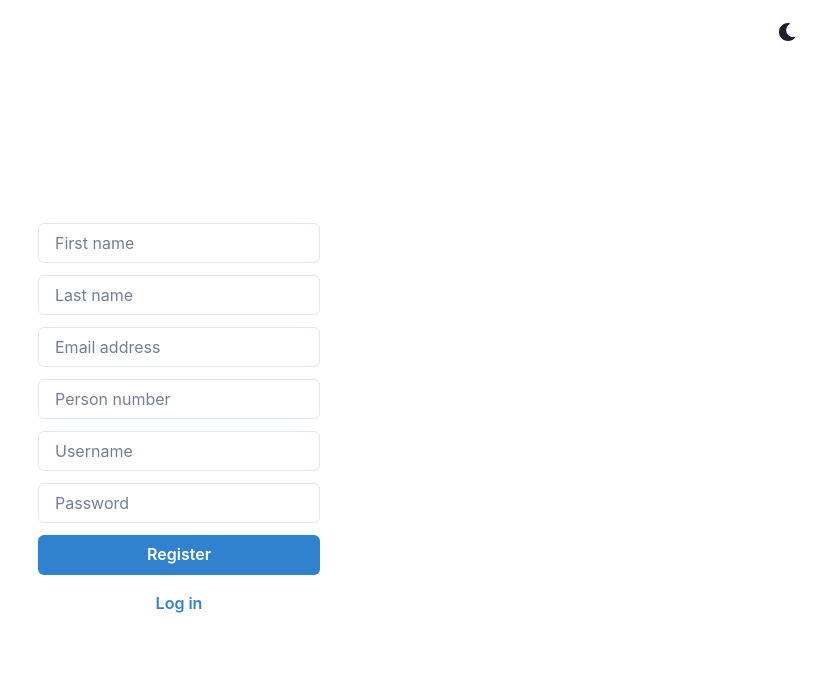
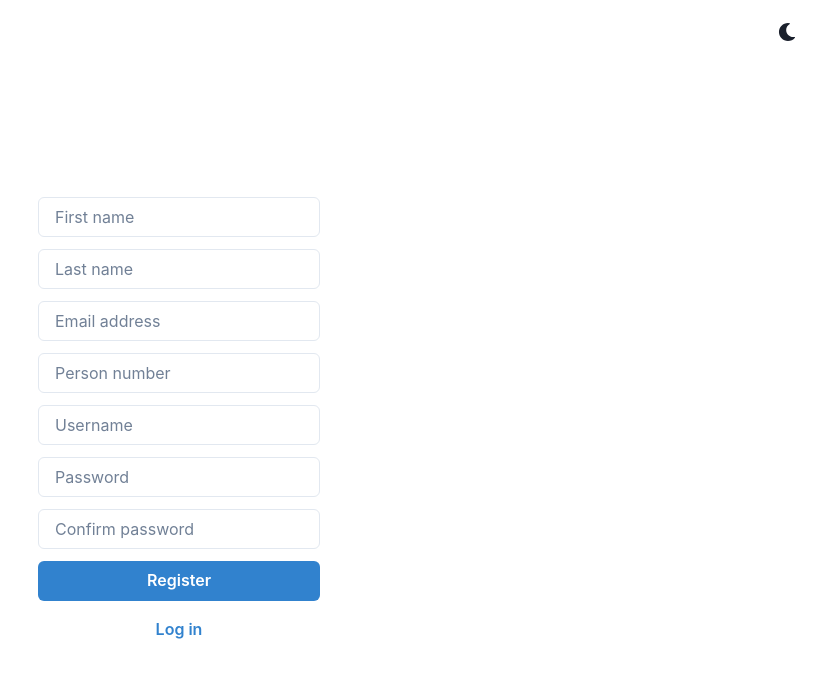
Before and after one commit to Fkristian/Fkristian-Arkitektur-och-design-av-globala-applikationer, a React (Create React App) app in the folder frontend/: page /signUp in a window 1280 px wide. Shown: the top 678 px of the page, without its empty margins (461-1280 px from the left). Built offline with nearby package versions, Linux system fonts and the light colour scheme.

Commit message:
Error msg on sign up

```diff
--- a/frontend/src/apiInterface/ApiPost.tsx
+++ b/frontend/src/apiInterface/ApiPost.tsx
@@ -28,6 +28,10 @@ const ApiPost = {
         else if(response.status === 401){
             console.log("Wrong credentials")
         }
+        else if(response.status === 409){
+            console.log("Username already exists")
+            return "Username already exists";
+        }
         else if(response == null){
             console.log("Error");
         }else{
@@ -48,8 +52,6 @@ const ApiPost = {
       },
 
         createData(object: any) : Promise<any> {
-
-
         const postQueueEndpoint = "/any/register";
         return ApiPost.apiCall(postQueueEndpoint, object).then((data) => data);
         },
--- a/frontend/src/components/SignUp.tsx
+++ b/frontend/src/components/SignUp.tsx
@@ -2,14 +2,14 @@ import Reract, {useState} from "react";
 import {
     Input,
     Flex,
-    Button
+    Button, Text
 } from "@chakra-ui/react"
 import { useNavigate } from "react-router-dom";
 import ApiCall from "../apiInterface/ApiCall";
 import ApiPost from "../apiInterface/ApiPost";
 
 export default function SignUp() {
-
+    const [errorMessage, setErrorMessage] = useState("")
     const [formData, setFormData] = useState({
         firstname: "",
         lastname: "",
@@ -17,6 +17,7 @@ export default function SignUp() {
         personnumber: "",
         username: "",
         password: "",
+        passwordControl: "",
     })
 
     const navigate = useNavigate();
@@ -34,11 +35,15 @@ export default function SignUp() {
     const handleResponse = (response : Response) => {
         if (response.ok) {
             navigate("/home");
+        }else{
+            console.log("error" + response.status)
         }
-        console.log(response.status)
     };
 
     function registerAttempt() {
+        if(formData.password === formData.passwordControl){
+            if((formData.firstname !== "") && formData.lastname !== "" && formData.emailaddress !== ""
+                && formData.personnumber !== ""&& formData.username !== ""&& formData.password !== ""){
                 const post = {
                     firstname   : formData.firstname,
                     lastname    : formData.lastname,
@@ -48,7 +53,25 @@ export default function SignUp() {
                     password    : formData.password
 
                 }
-        ApiPost.createData(post).then(response => handleResponse(response));
+                ApiPost.createData(post).then(response => {
+                    if(typeof response === "string"){
+                        setErrorMessage(response)
+                    }else{
+                        handleResponse(response)
+                    }
+                });
+            }else{
+
+                console.log(formData)
+                setErrorMessage("Fill in all the fields")
+            }
+
+        }else{
+            console.log(formData)
+            console.log("asdiasd")
+            setErrorMessage("Passwords dont match")
+        }
+
     }
 
     function goToLogin() {
@@ -58,6 +81,10 @@ export default function SignUp() {
     return (
         <Flex>
             <form>
+
+                    <Text
+                        color='red'> {errorMessage} </Text>
+
                 <p>
                     <Input
                         className="LogInPage--form"
@@ -124,6 +151,17 @@ export default function SignUp() {
                         value={formData.password}
                     />
                 </p>
+                <p>
+                    <Input
+                        className="LogInPage--form"
+                        type="password"
+                        placeholder="Confirm password"
+                        onChange={handelChange}
+                        name="passwordControl"
+                        mb={3}
+                        value={formData.passwordControl}
+                    />
+                </p>
                 <Button
                     width="100%"
                     colorScheme="blue"
```
Lines whose indentation alone changed are shown as unchanged.
